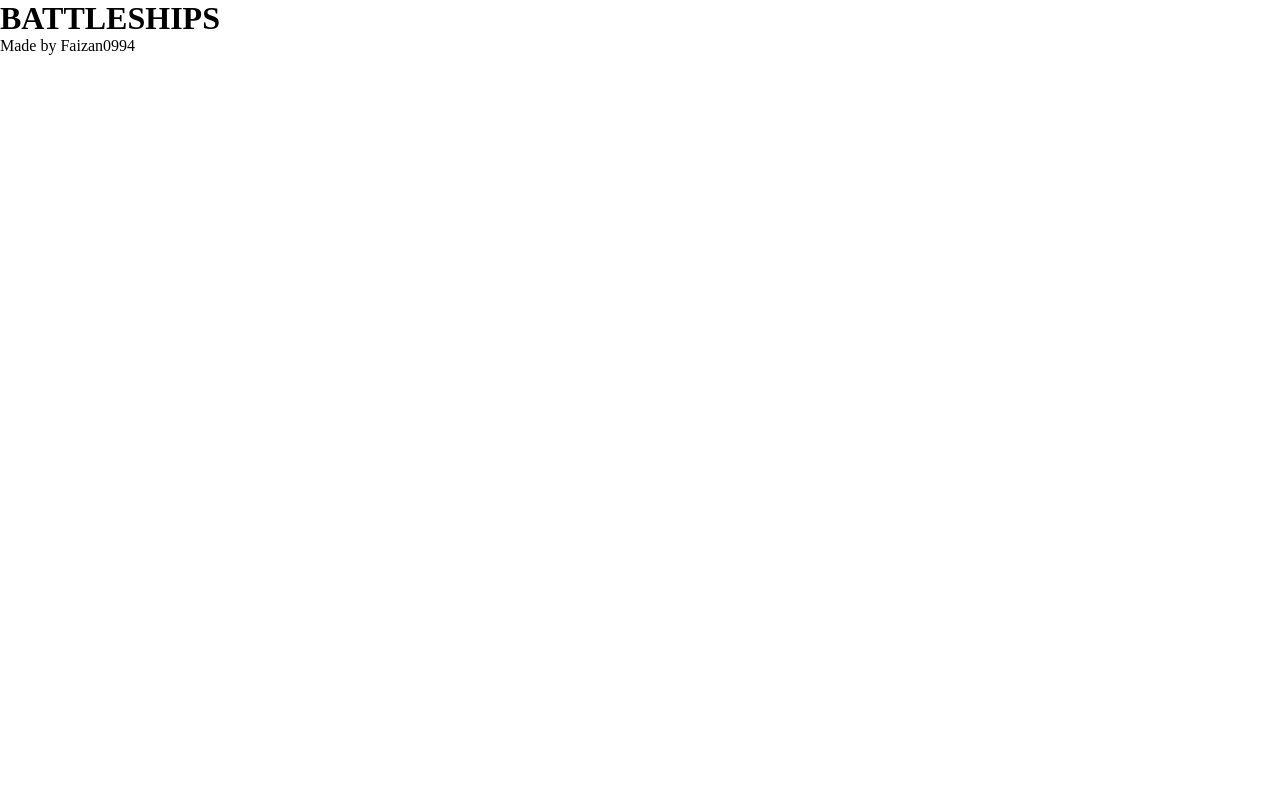
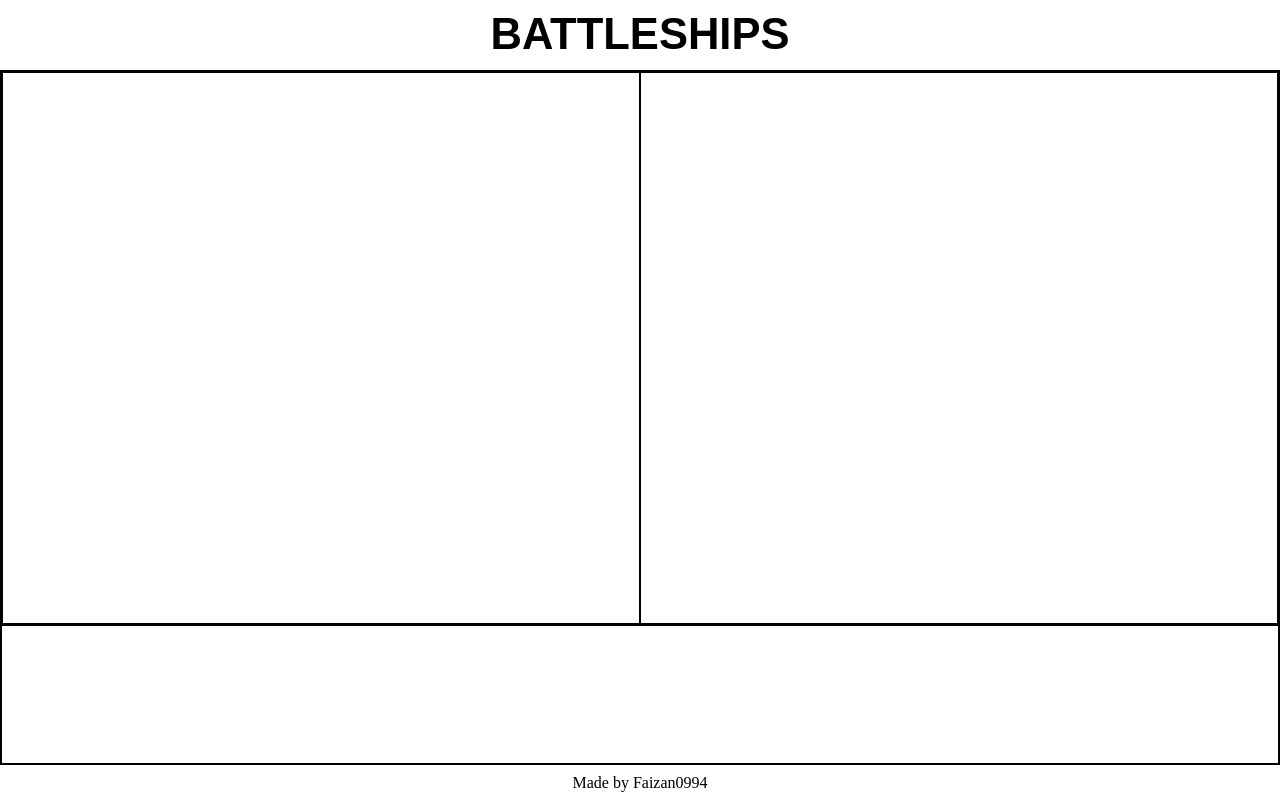
Before and after one commit to Faizan0994/Battleship, a website built with webpack: page src/index.html in a window 1280 px wide. Built offline with nearby package versions, Linux system fonts and the light colour scheme; files whose address does not match are found by name.

Commit message:
style the basic layout

```diff
--- a/src/style.css
+++ b/src/style.css
@@ -2,3 +2,66 @@
     padding: 0;
     margin: 0;
 }
+
+@font-face {
+    font-family: stencil;
+    src: url(./assets/StardosStencil-Bold.woff);
+}
+
+body {
+    width: 100vw;
+    height: 100vh;
+    display: grid;
+    grid-template-rows: 2fr 20fr 1fr;
+}
+
+.header {
+    grid-row: 1 span 1;
+    display: flex;
+    justify-content: center;
+    align-items: center;
+    font-size: 1.7vw;
+    font-weight: 300;
+}
+
+.header h1 {
+    font-family: stencil, Arial, Helvetica;
+    text-align: center;
+}
+
+.main {
+    grid-row: 2 span 1;
+    border: 1px solid black;
+    display: grid;
+    grid-template-rows: 4fr 1fr;
+}
+
+.boards {
+    border: 1px solid black;
+    grid-row: 1 span 1;
+    display: flex;
+    justify-content: center;
+}
+
+.left-panel {
+    border: 1px solid black;
+    flex: 1;
+}
+
+.right-panel {
+    border: 1px solid black;
+    flex: 1;
+}
+
+.whitespace {
+    border: 1px solid black;
+    grid-row: 2 span 1;
+}
+
+.footer {
+    grid-row: 3 span 1;
+    text-align: center;
+    display: flex;
+    justify-content: center;
+    align-items: center;
+}
```
